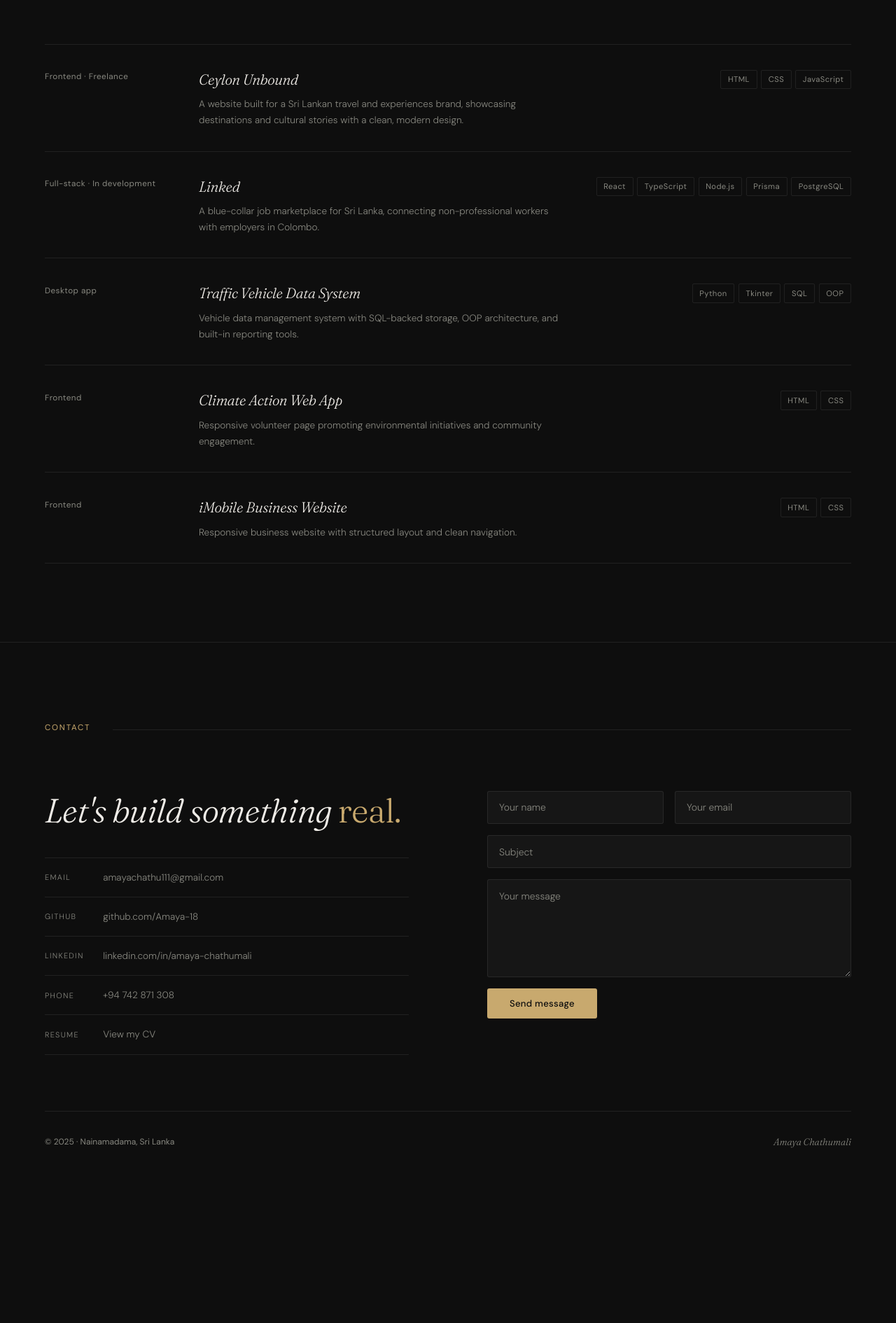
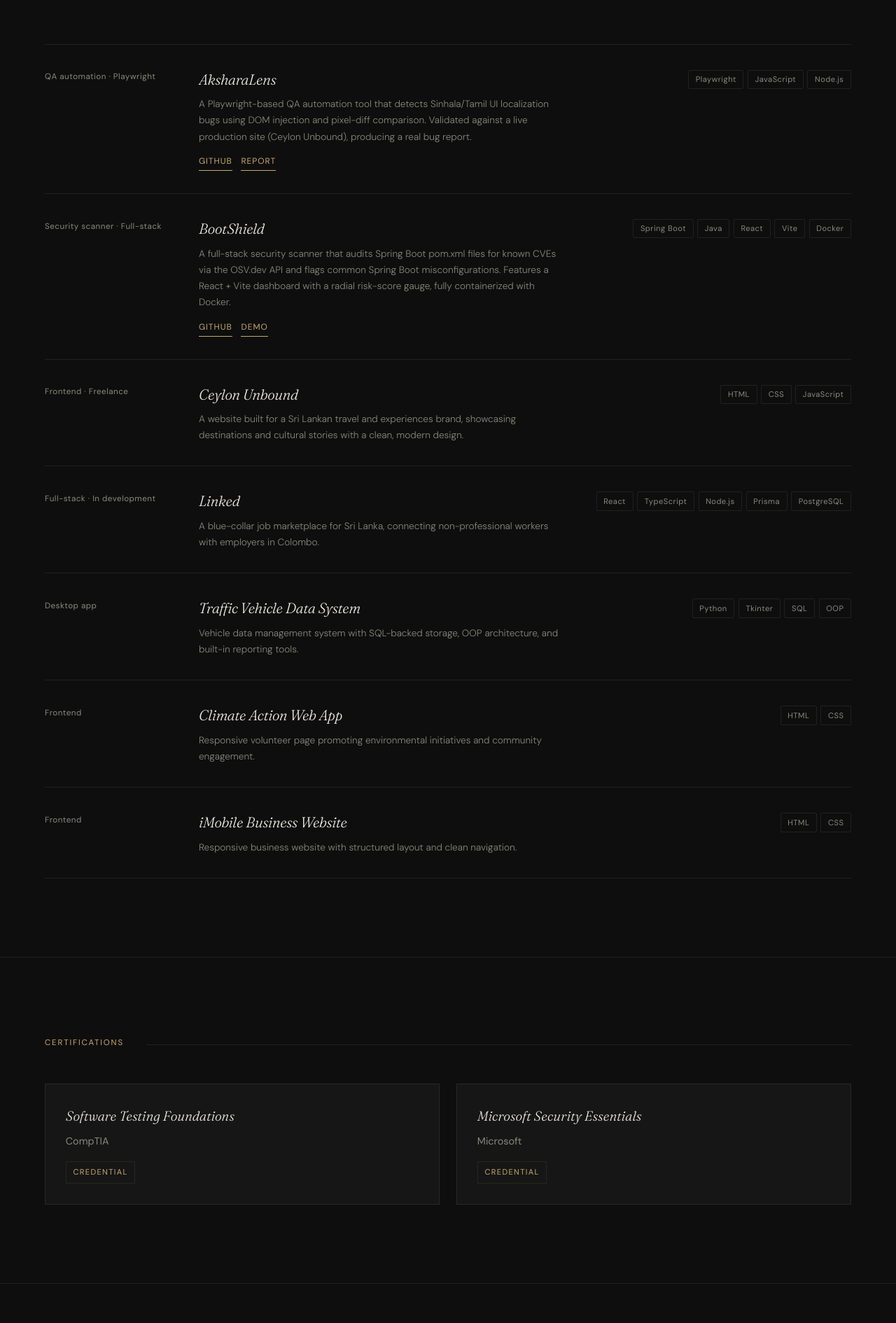
Before and after one commit to Amaya-18/my-portfolio, a React (Create React App) app: page / in a window 1280 px wide. Shown: the part 2310-4200 px from the top of the page at 70% size. Before the commit the page ends 4065 px from the top, so only its background shows below. Built offline with nearby package versions, Linux system fonts and the light colour scheme.

Commit message:
Updated the projects section

```diff
--- a/package.json
+++ b/package.json
@@ -9,7 +9,8 @@
   },
   "scripts": {
     "start": "react-scripts start",
-    "build": "react-scripts build"
+    "build": "react-scripts build",
+    "test": "react-scripts test"
   },
   "browserslist": {
     "production": [">0.2%", "not dead", "not op_mini all"],
--- a/src/App.js
+++ b/src/App.js
@@ -3,6 +3,7 @@ import Navbar from './Components/Navbar';
 import Hero from './Components/Hero';
 import About from './Components/About';
 import Projects from './Components/Projects';
+import Certifications from './Components/Certifications';
 import Contact from './Components/Contact';
 
 function App() {
@@ -12,6 +13,7 @@ function App() {
       <Hero />
       <About />
       <Projects />
+      <Certifications />
       <Contact />
     </div>
   );
--- /dev/null
+++ b/src/Components/Certifications.css
@@ -0,0 +1,63 @@
+.certifications {
+  max-width: 1280px;
+  margin: 0 auto;
+  padding: 7rem 4rem;
+  border-bottom: 1px solid var(--line);
+}
+
+.certifications .section-header {
+  margin-bottom: 3rem;
+}
+
+.certifications-grid {
+  display: grid;
+  grid-template-columns: repeat(2, minmax(0, 1fr));
+  gap: 1.5rem;
+}
+
+.cert-card {
+  padding: 1.8rem;
+  background: var(--bg-2);
+  border: 1px solid var(--line);
+  transition: transform 0.2s ease, border-color 0.2s ease;
+}
+
+.cert-card:hover {
+  transform: translateY(-2px);
+  border-color: var(--gold-dim);
+}
+
+.cert-title {
+  font-family: 'Fraunces', serif;
+  font-style: italic;
+  font-weight: 300;
+  font-size: 1.2rem;
+  color: var(--text);
+  margin-bottom: 0.5rem;
+}
+
+.cert-issuer {
+  font-size: 0.9rem;
+  color: var(--muted);
+  margin-bottom: 1rem;
+}
+
+.cert-badge {
+  display: inline-block;
+  font-size: 0.7rem;
+  letter-spacing: 0.12em;
+  text-transform: uppercase;
+  color: var(--gold);
+  border: 1px solid var(--gold-dim);
+  padding: 0.35rem 0.6rem;
+}
+
+@media (max-width: 900px) {
+  .certifications {
+    padding: 5rem 1.5rem;
+  }
+
+  .certifications-grid {
+    grid-template-columns: 1fr;
+  }
+}
--- /dev/null
+++ b/src/Components/Certifications.js
@@ -0,0 +1,33 @@
+import './Certifications.css';
+
+const certifications = [
+  {
+    title: 'Software Testing Foundations',
+    issuer: 'CompTIA',
+  },
+  {
+    title: 'Microsoft Security Essentials',
+    issuer: 'Microsoft',
+  },
+];
+
+export default function Certifications() {
+  return (
+    <section id="certifications" className="certifications">
+      <div className="section-header">
+        <span className="section-tag">Certifications</span>
+        <span className="section-rule" />
+      </div>
+
+      <div className="certifications-grid">
+        {certifications.map((cert) => (
+          <article className="cert-card" key={cert.title}>
+            <h3 className="cert-title">{cert.title}</h3>
+            <p className="cert-issuer">{cert.issuer}</p>
+            <span className="cert-badge">Credential</span>
+          </article>
+        ))}
+      </div>
+    </section>
+  );
+}
--- a/src/Components/Projects.css
+++ b/src/Components/Projects.css
@@ -119,6 +119,22 @@
   max-width: 520px;
 }
 
+.project-links {
+  display: flex;
+  flex-wrap: wrap;
+  gap: 0.8rem;
+  margin-top: 0.85rem;
+}
+
+.project-links a {
+  font-size: 0.75rem;
+  letter-spacing: 0.08em;
+  text-transform: uppercase;
+  color: var(--gold);
+  border-bottom: 1px solid currentColor;
+  padding-bottom: 0.15rem;
+}
+
 .project-row-tags {
   display: flex;
   flex-wrap: wrap;
--- a/src/Components/Projects.js
+++ b/src/Components/Projects.js
@@ -6,36 +6,62 @@ const projects = [
     meta: 'Full-stack · Group project',
     desc: 'Centralized platform for IIT students — real-time updates on class cancellations, deadlines, and announcements. Built as a group project.',
     tags: ['React.js', 'Node.js', 'PostgreSQL', 'REST API'],
+    links: [],
+  },
+  {
+    name: 'AksharaLens',
+    meta: 'QA automation · Playwright',
+    desc: 'A Playwright-based QA automation tool that detects Sinhala/Tamil UI localization bugs using DOM injection and pixel-diff comparison. Validated against a live production site (Ceylon Unbound), producing a real bug report.',
+    tags: ['Playwright', 'JavaScript', 'Node.js'],
+    links: [
+      { label: 'GitHub', href: 'https://github.com/Amaya-18' },
+      { label: 'Report', href: 'https://example.com/akshara-lens' },
+    ],
+  },
+  {
+    name: 'BootShield',
+    meta: 'Security scanner · Full-stack',
+    desc: 'A full-stack security scanner that audits Spring Boot pom.xml files for known CVEs via the OSV.dev API and flags common Spring Boot misconfigurations. Features a React + Vite dashboard with a radial risk-score gauge, fully containerized with Docker.',
+    tags: ['Spring Boot', 'Java', 'React', 'Vite', 'Docker'],
+    links: [
+      { label: 'GitHub', href: 'https://github.com/Amaya-18' },
+      { label: 'Demo', href: 'https://example.com/bootshield' },
+    ],
   },
   {
     name: 'Ceylon Unbound',
     meta: 'Frontend · Freelance',
     desc: 'A website built for a Sri Lankan travel and experiences brand, showcasing destinations and cultural stories with a clean, modern design.',
     tags: ['HTML', 'CSS', 'JavaScript'],
+    links: [],
   },
   {
     name: 'Linked',
     meta: 'Full-stack · In development',
     desc: 'A blue-collar job marketplace for Sri Lanka, connecting non-professional workers with employers in Colombo.',
     tags: ['React', 'TypeScript', 'Node.js', 'Prisma', 'PostgreSQL'],
+    links: [],
   },
   {
     name: 'Traffic Vehicle Data System',
     meta: 'Desktop app',
     desc: 'Vehicle data management system with SQL-backed storage, OOP architecture, and built-in reporting tools.',
     tags: ['Python', 'Tkinter', 'SQL', 'OOP'],
+    links: [],
   },
   {
     name: 'Climate Action Web App',
     meta: 'Frontend',
     desc: 'Responsive volunteer page promoting environmental initiatives and community engagement.',
     tags: ['HTML', 'CSS'],
+    links: [],
   },
   {
     name: 'iMobile Business Website',
     meta: 'Frontend',
     desc: 'Responsive business website with structured layout and clean navigation.',
     tags: ['HTML', 'CSS'],
+    links: [],
   },
 ];
 
@@ -79,6 +105,15 @@ export default function Projects() {
             <div>
               <h4 className="project-row-title">{project.name}</h4>
               <p className="project-row-desc">{project.desc}</p>
+              {project.links.length > 0 && (
+                <div className="project-links">
+                  {project.links.map((link) => (
+                    <a key={link.label} href={link.href} target="_blank" rel="noreferrer">
+                      {link.label}
+                    </a>
+                  ))}
+                </div>
+              )}
             </div>
             <div className="project-row-tags">
               {project.tags.map((tag) => (
```
Also changed, not shown: 2 other files (tests, documents, lock files or other folders).
